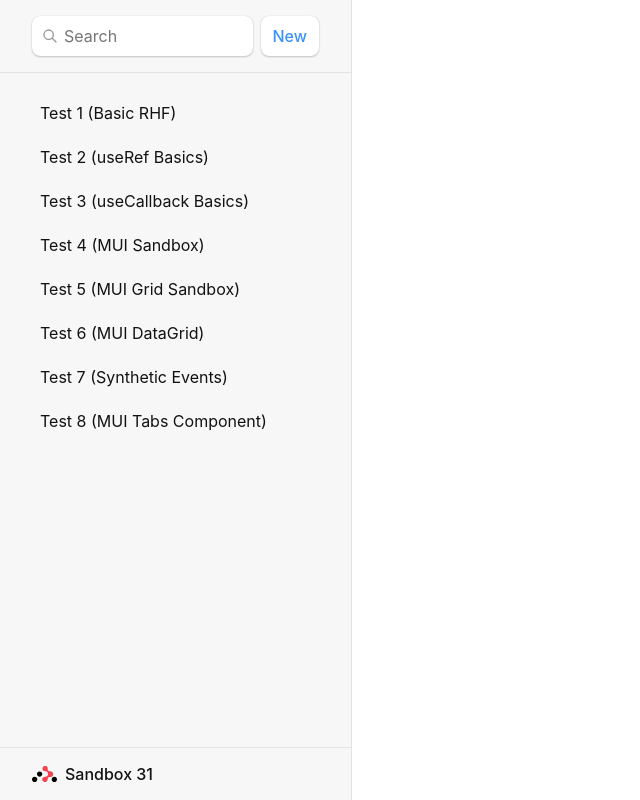
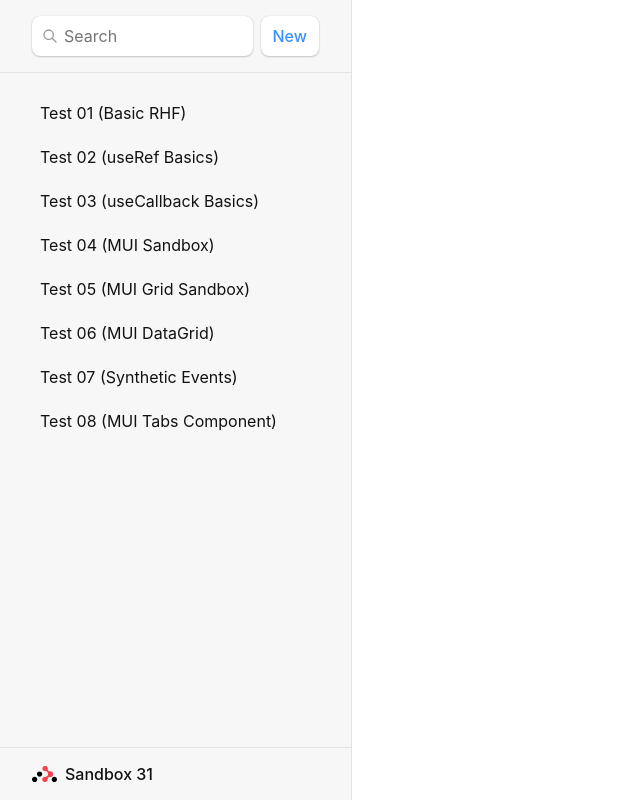
Before and after one commit to jdana111/sb31_gen_sandbox, a React (Vite) app: page / in a window 1280 px wide. Shown: the whole page, without its empty margins (0-640 px from the left). Built offline with nearby package versions, Linux system fonts and the light colour scheme.

Commit message:
Add a "0" to all component and file names (ex. "Test1" => "Test01".)

```diff
--- a/src/routes/Test1.tsx
+++ b/src/routes/Test01.tsx
@@ -5,7 +5,7 @@ type Inputs = {
   exampleRequired: string
 }
 
-export default function Test1() {
+export default function Test01() {
   const {
     register,
     handleSubmit,
--- a/src/routes/Test3.tsx
+++ b/src/routes/Test03.tsx
@@ -1,6 +1,6 @@
 import React, { useState, useCallback } from 'react';
 
-function Test3() {
+function Test03() {
   const [count, setCount] = useState(0);
 
   const increment = useCallback(() => {
@@ -20,4 +20,4 @@ const Child = React.memo(({ onClick }) => {
   return <button onClick={onClick}>Increment from Child</button>;
 });
 
-export default Test3;
+export default Test03;
--- a/src/routes/Test4.tsx
+++ b/src/routes/Test04.tsx
@@ -3,7 +3,7 @@ import { AppBar, Toolbar, Container } from '@mui/material';
 import { Typography } from '@mui/material';
 import Box from '@mui/material/Box';
 
-export default function Test4() {
+export default function Test04() {
   return (
     <>
       <AppBar position="static" sx={{ color: '#F00' }}>
--- a/src/routes/Test5.tsx
+++ b/src/routes/Test05.tsx
@@ -2,7 +2,7 @@ import Grid from '@mui/material/Grid';
 import Paper from '@mui/material/Paper';
 import Typography from '@mui/material/Typography';
 
-function Test5() {
+function Test05() {
   return (
     <Grid container spacing={3} alignItems="center" justifyContent="center">
       <Grid item xs={12} sm={6} md={4}>
@@ -24,4 +24,4 @@ function Test5() {
   );
 }
 
-export default Test5;
+export default Test05;
--- a/src/routes/Test6.tsx
+++ b/src/routes/Test06.tsx
@@ -15,7 +15,7 @@ const columns: GridColDef[] = [
   { field: "col2", headerName: "Column 2", width: 150 },
 ];
 
-export default function Test6() {
+export default function Test06() {
   return (
     <div style={{ height: 300, width: "100%" }}>
       <DataGrid
--- a/src/routes/root.tsx
+++ b/src/routes/root.tsx
@@ -31,28 +31,28 @@ export default function Root() {
         <nav>
           <ul>
             <li>
-              <a href={`/test1`}>Test 1 (Basic RHF)</a>
+              <a href={`/Test01`}>Test 01 (Basic RHF)</a>
             </li>
             <li>
-              <a href={`/test2`}>Test 2 (useRef Basics)</a>
+              <a href={`/Test02`}>Test 02 (useRef Basics)</a>
             </li>
             <li>
-              <a href={`/test3`}>Test 3 (useCallback Basics)</a>
+              <a href={`/Test03`}>Test 03 (useCallback Basics)</a>
             </li>
             <li>
-              <a href={`/test4`}>Test 4 (MUI Sandbox)</a>
+              <a href={`/Test04`}>Test 04 (MUI Sandbox)</a>
             </li>
             <li>
-              <a href={`/test5`}>Test 5 (MUI Grid Sandbox)</a>
+              <a href={`/Test05`}>Test 05 (MUI Grid Sandbox)</a>
             </li>
             <li>
-              <a href={`/test6`}>Test 6 (MUI DataGrid)</a>
+              <a href={`/Test06`}>Test 06 (MUI DataGrid)</a>
             </li>
             <li>
-              <a href={`/test7`}>Test 7 (Synthetic Events)</a>
+              <a href={`/Test07`}>Test 07 (Synthetic Events)</a>
             </li>
             <li>
-              <a href={`/test8`}>Test 8 (MUI Tabs Component)</a>
+              <a href={`/Test08`}>Test 08 (MUI Tabs Component)</a>
             </li>
           </ul>
         </nav>
```
Also changed, not shown: src/main.tsx (+24 -24 lines), src/routes/Test02.tsx (renamed from src/routes/Test2.tsx), src/routes/Test07.tsx (renamed from src/routes/Test7.tsx), src/routes/Test08.tsx (renamed from src/routes/Test8.tsx).
